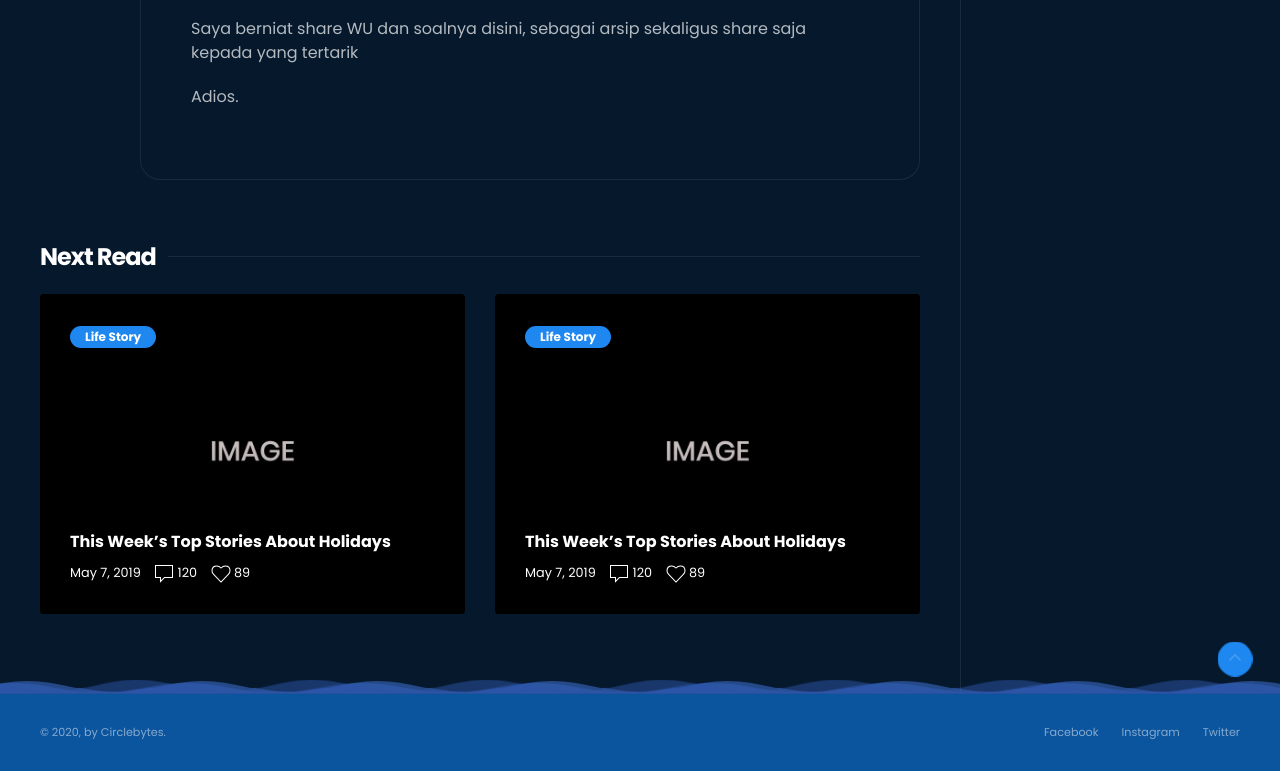
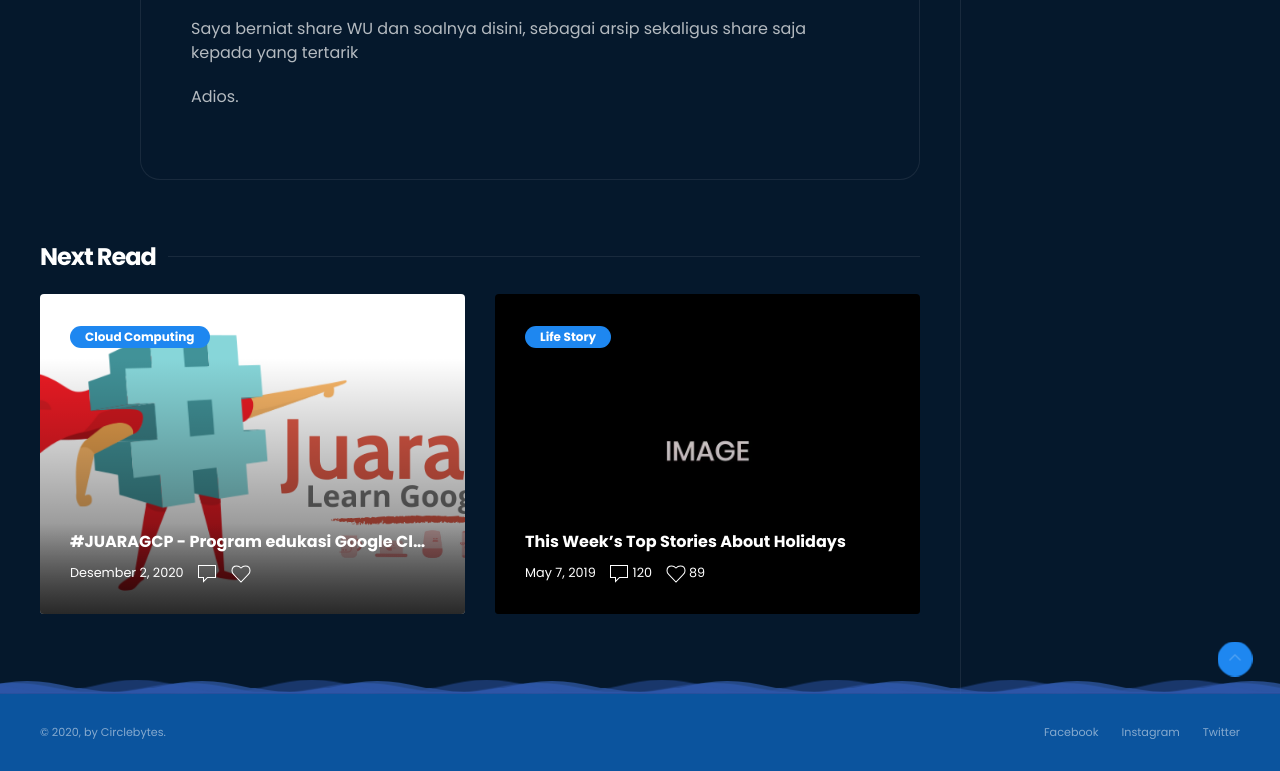
Before and after one commit to ifzahri/ifzahri.github.io, a website: page ctf-life.html in a window 1280 px wide. Shown: the part 1613-2384 px from the top of the page. Drawn offline with Linux system fonts and the light colour scheme.

Commit message:
Update ctf-life.html

```diff
--- a/ctf-life.html
+++ b/ctf-life.html
@@ -191,25 +191,24 @@
                             </h3>
                             <div data-uk-grid class="uk-grid-medium uk-child-width-1-2@s ">
                                 <div>
-                                    <a href="dark-blog-single.html">
-                                        <div class="yb-blog-item uk-background-cover" data-src="src/img/blog/02.jpg"
+                                    <a href="juaragcp.html">
+                                        <div class="yb-blog-item uk-background-cover" data-src="src/img/blog/JuaraGCP-Banner.png"
                                             data-uk-img>
                                             <div class="uk-overlay uk-position-cover"> </div>
                                             <div class="uk-overlay uk-position-top">
-                                                <span class="uk-badge">Life Story</span>
+                                                <span class="uk-badge">Cloud Computing</span>
                                             </div>
                                             <div class="uk-overlay uk-position-bottom">
-                                                <h5 class="yb-blog-item-title uk-text-truncate">This Week’s Top Stories
-                                                    About Holidays</h5>
+                                                <h5 class="yb-blog-item-title uk-text-truncate">#JUARAGCP - Program edukasi Google Cloud</h5>
                                                 <div class="yb-blog-item-meta">
                                                     <div>
-                                                        <span>May 7, 2019</span>
+                                                      <span>Desember 2, 2020</span>
                                                     </div>
                                                     <div>
-                                                        <span data-uk-icon="comment"></span> 120
+                                                      <span data-uk-icon="comment"></span>
                                                     </div>
                                                     <div>
-                                                        <span data-uk-icon="heart"></span> 89
+                                                      <span data-uk-icon="heart"></span>
                                                     </div>
                                                 </div>
                                             </div>
```
